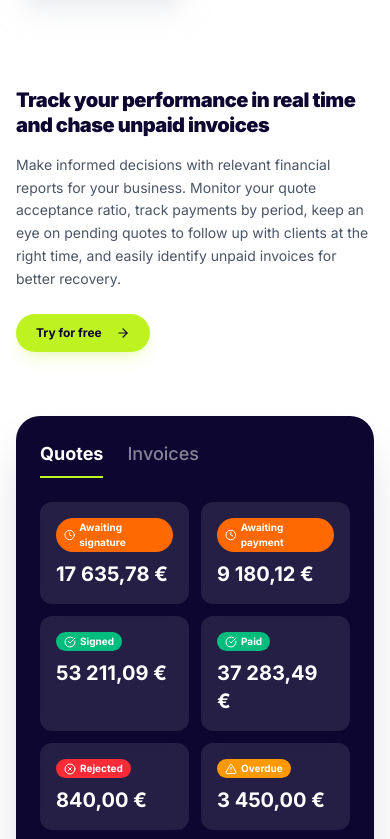
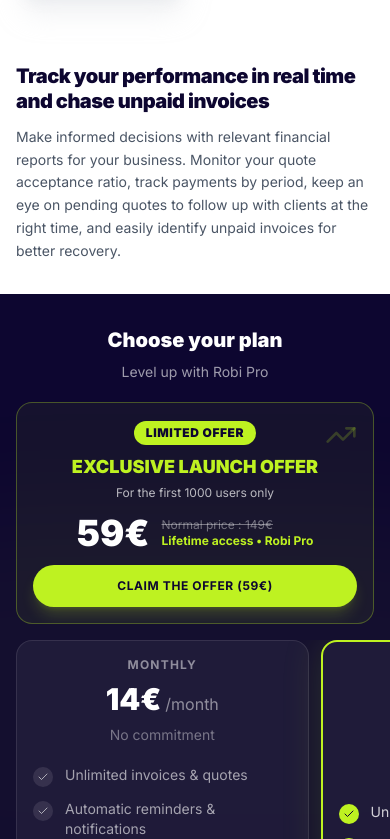
Before and after one commit to DevKarma707/robi-seo-site, a Next.js app: page /en in a window 390 px wide. Shown: the part 3365-4204 px from the top of the page. Built offline with nearby package versions, Linux system fonts and the light colour scheme.

Commit message:
feat: compact Dashboard & Footer for mobile
- Dashboard: hide mockup on mobile, remove button, reduce padding
- Footer: logo+socials inline on mobile, compact links grid, smaller text

Co-Authored-By: Claude Sonnet 4.6 <noreply@anthropic.com>

```diff
--- a/src/components/layouts/Footer.tsx
+++ b/src/components/layouts/Footer.tsx
@@ -52,11 +52,35 @@ export function Footer({ locale, dict }: FooterProps) {
   };
 
   return (
-    <footer className="bg-[#0D0630] text-white py-16 border-t border-white/5">
+    <footer className="bg-[#0D0630] text-white py-10 md:py-16 border-t border-white/5">
       <div className="max-w-7xl mx-auto px-4 sm:px-6 lg:px-8">
-        <div className="grid grid-cols-2 md:grid-cols-5 gap-8 mb-12">
-          {/* Logo & Description */}
-          <div className="col-span-2 md:col-span-1">
+
+        {/* Logo + description - mobile: inline, desktop: full block */}
+        <div className="flex items-center justify-between mb-8 md:hidden">
+          <Link href={`/${locale}`} className="flex items-center gap-2">
+            <Bot className="w-7 h-7 text-[#BEF221]" />
+            <span className="text-lg font-bold">
+              Robi <span className="text-[#BEF221]">AI</span>
+            </span>
+          </Link>
+          <div className="flex gap-4">
+            <a href="https://x.com/robi_ai" className="text-white/30 hover:text-white transition-colors">
+              <svg className="w-4 h-4" fill="currentColor" viewBox="0 0 24 24">
+                <path d="M18.244 2.25h3.308l-7.227 8.26 8.502 11.24H16.17l-5.214-6.817L4.99 21.75H1.68l7.73-8.835L1.254 2.25H8.08l4.713 6.231zm-1.161 17.52h1.833L7.084 4.126H5.117z" />
+              </svg>
+            </a>
+            <a href="https://linkedin.com/company/robi-ai" className="text-white/30 hover:text-white transition-colors">
+              <svg className="w-4 h-4" fill="currentColor" viewBox="0 0 24 24">
+                <path d="M20.447 20.452h-3.554v-5.569c0-1.328-.027-3.037-1.852-3.037-1.853 0-2.136 1.445-2.136 2.939v5.667H9.351V9h3.414v1.561h.046c.477-.9 1.637-1.85 3.37-1.85 3.601 0 4.267 2.37 4.267 5.455v6.286zM5.337 7.433c-1.144 0-2.063-.926-2.063-2.065 0-1.138.92-2.063 2.063-2.063 1.14 0 2.064.925 2.064 2.063 0 1.139-.925 2.065-2.064 2.065zm1.782 13.019H3.555V9h3.564v11.452zM22.225 0H1.771C.792 0 0 .774 0 1.729v20.542C0 23.227.792 24 1.771 24h20.451C23.2 24 24 23.227 24 22.271V1.729C24 .774 23.2 0 22.222 0h.003z" />
+              </svg>
+            </a>
+          </div>
+        </div>
+
+        {/* Links grid */}
+        <div className="grid grid-cols-2 md:grid-cols-5 gap-6 md:gap-8 mb-8 md:mb-12">
+          {/* Logo & Description - desktop only */}
+          <div className="hidden md:block col-span-1">
             <Link href={`/${locale}`} className="flex items-center gap-2 mb-4">
               <Bot className="w-8 h-8 text-[#BEF221]" />
               <span className="text-xl font-bold">
@@ -71,7 +95,7 @@ export function Footer({ locale, dict }: FooterProps) {
           {/* Links */}
           {Object.values(footerLinks).map((section) => (
             <div key={section.title}>
-              <h4 className="font-bold text-white mb-4 text-sm uppercase tracking-wider">
+              <h4 className="font-bold text-white mb-3 text-xs uppercase tracking-wider">
                 {section.title}
               </h4>
               <ul className="space-y-2">
@@ -79,7 +103,7 @@ export function Footer({ locale, dict }: FooterProps) {
                   <li key={link.name}>
                     <Link
                       href={link.href}
-                      className="text-white/50 hover:text-[#BEF221] text-sm transition-colors"
+                      className="text-white/50 hover:text-[#BEF221] text-xs md:text-sm transition-colors"
                     >
                       {link.name}
                     </Link>
@@ -91,11 +115,11 @@ export function Footer({ locale, dict }: FooterProps) {
         </div>
 
         {/* Bottom */}
-        <div className="pt-8 border-t border-white/10 flex flex-col md:flex-row justify-between items-center gap-4">
-          <p className="text-white/30 text-sm">
+        <div className="pt-6 md:pt-8 border-t border-white/10 flex flex-col md:flex-row justify-between items-center gap-3 md:gap-4">
+          <p className="text-white/30 text-xs md:text-sm text-center md:text-left">
             {dict.footer.copyright.replace("{year}", new Date().getFullYear().toString())}
           </p>
-          <div className="flex gap-6">
+          <div className="hidden md:flex gap-6">
             <a href="https://x.com/robi_ai" className="text-white/30 hover:text-white transition-colors">
               <svg className="w-5 h-5" fill="currentColor" viewBox="0 0 24 24">
                 <path d="M18.244 2.25h3.308l-7.227 8.26 8.502 11.24H16.17l-5.214-6.817L4.99 21.75H1.68l7.73-8.835L1.254 2.25H8.08l4.713 6.231zm-1.161 17.52h1.833L7.084 4.126H5.117z" />
--- a/src/components/sections/Dashboard.tsx
+++ b/src/components/sections/Dashboard.tsx
@@ -1,7 +1,6 @@
 "use client";
 
-import { Button } from "@/components/ui/Button";
-import { ArrowRight, TrendingUp, Clock, CheckCircle, XCircle, AlertTriangle, FileText } from "lucide-react";
+import { TrendingUp, Clock, CheckCircle, XCircle, AlertTriangle } from "lucide-react";
 
 interface DashboardProps {
   dict: any;
@@ -11,25 +10,21 @@ export function Dashboard({ dict }: DashboardProps) {
   const d = dict.dashboard;
 
   return (
-    <section className="py-14 md:py-32 bg-white overflow-hidden">
+    <section className="py-8 md:py-32 bg-white overflow-hidden">
       <div className="max-w-7xl mx-auto px-4 sm:px-6 lg:px-8">
-        <div className="grid grid-cols-1 lg:grid-cols-2 gap-16 items-center">
+        <div className="grid grid-cols-1 lg:grid-cols-2 gap-8 lg:gap-16 items-center">
           {/* Left - Text */}
           <div>
-            <h2 className="text-xl md:text-2xl lg:text-3xl font-black text-[#0D0630] leading-tight mb-4 md:mb-6 tracking-tight">
+            <h2 className="text-xl md:text-2xl lg:text-3xl font-black text-[#0D0630] leading-tight mb-3 md:mb-6 tracking-tight">
               {d.title}
             </h2>
-            <p className="text-sm md:text-lg text-gray-600 leading-relaxed mb-6 md:mb-8">
+            <p className="text-sm md:text-lg text-gray-600 leading-relaxed mb-0 md:mb-8">
               {d.description}
             </p>
-            <Button href="https://go.robi-app.com" size="sm" className="!text-xs !px-5 !py-2.5 md:!px-8 md:!py-4 md:!text-lg">
-              {d.cta}
-              <ArrowRight className="ml-1.5 w-3.5 h-3.5 md:w-5 md:h-5" />
-            </Button>
           </div>
 
-          {/* Right - Dashboard Mockup */}
-          <div className="relative">
+          {/* Right - Dashboard Mockup (hidden on mobile) */}
+          <div className="relative hidden md:block">
             <div className="bg-[#0D0630] rounded-3xl p-6 shadow-2xl shadow-[#0D0630]/20">
               {/* Tabs */}
               <div className="flex gap-6 mb-6">
```
